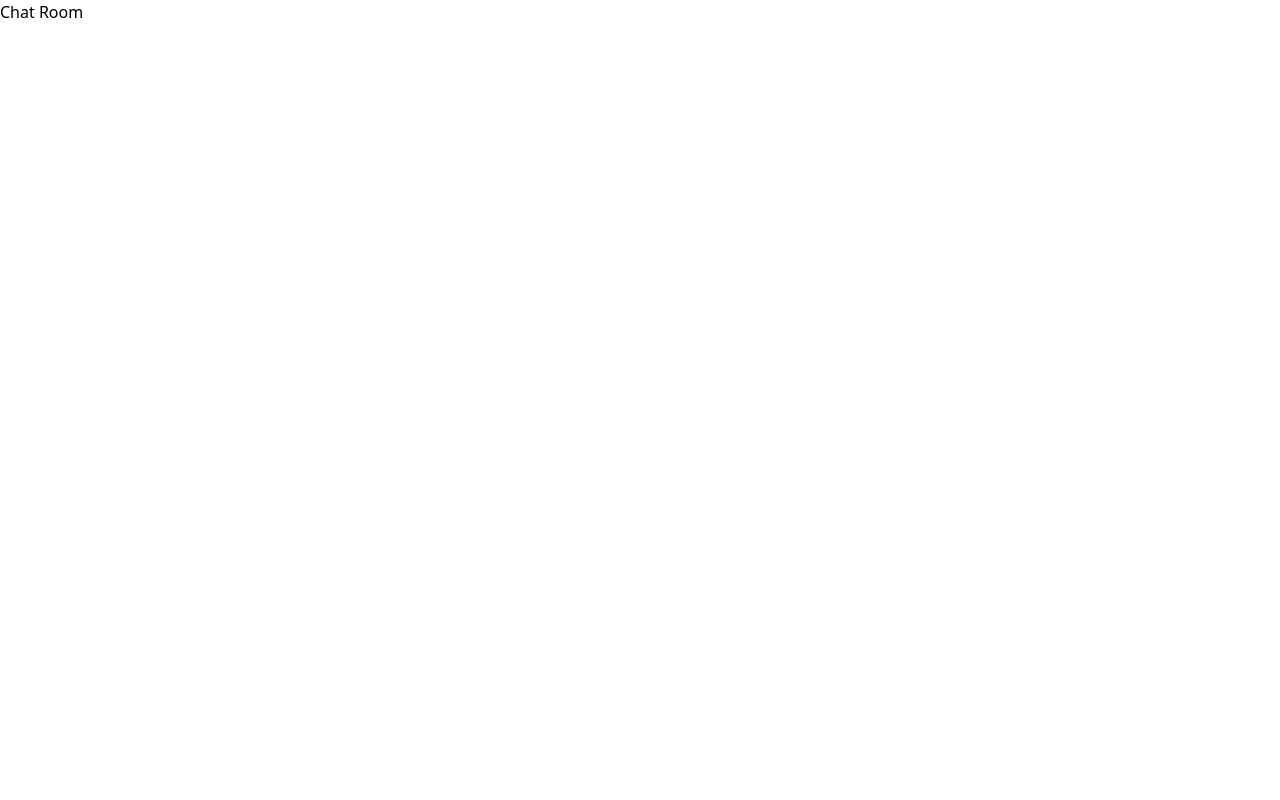
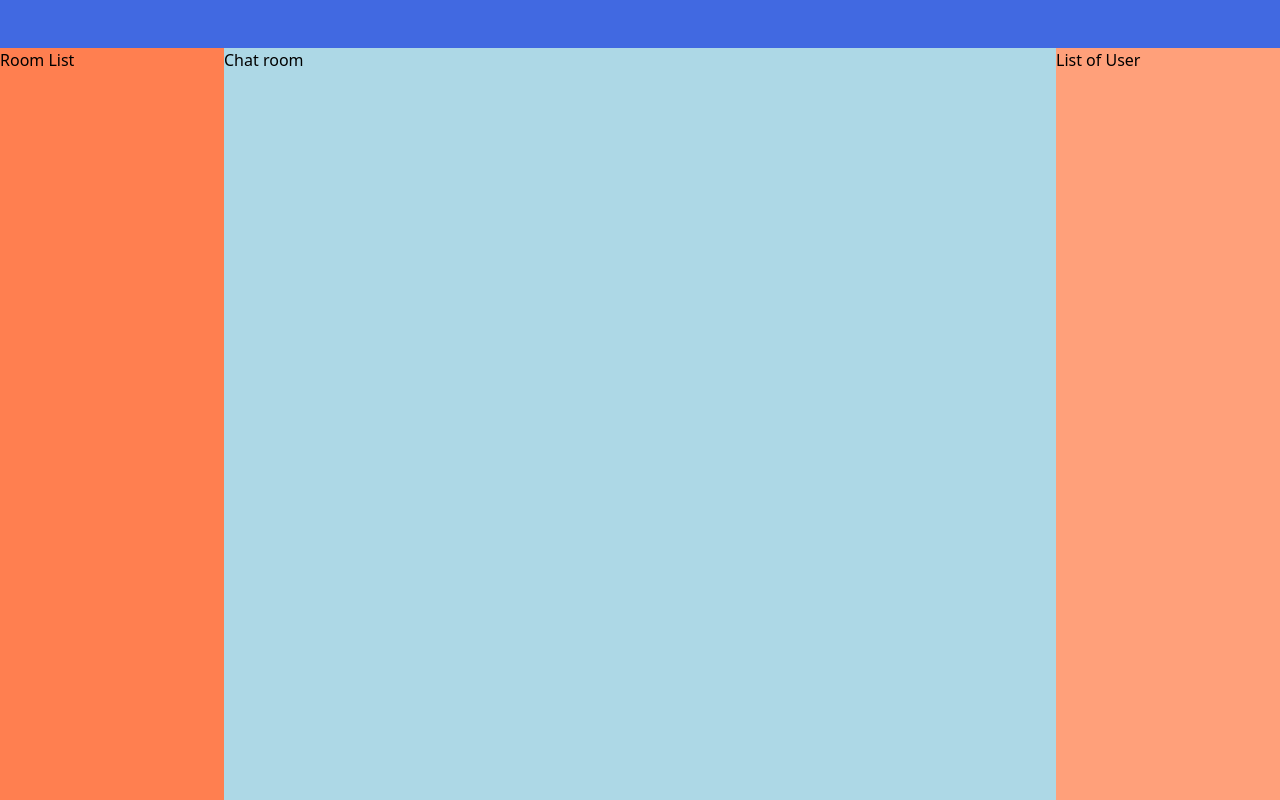
Before and after one commit to bbompk/network-final-proj, a React (Vite) app in the folder frontend/: page /chat in a window 1280 px wide. Built offline with nearby package versions, Linux system fonts and the light colour scheme.

Commit message:
initialize layout for ChatRoom Page

```diff
--- /dev/null
+++ b/frontend/src/components/chatRoom/ChatRoomContainer.tsx
@@ -0,0 +1,7 @@
+export function ChatRoomContainer() {
+  return <>
+  <div style={{height:"100%", minWidth:"20rem", flexGrow:1, backgroundColor:"lightblue"}}>
+    Chat room
+  </div>
+  </>
+}
--- /dev/null
+++ b/frontend/src/components/chatRoom/RoomListContainer.tsx
@@ -0,0 +1,7 @@
+export function RoomListContainer() {
+  return <>
+  <div style={{height:"100%", width:"20%", minWidth:"10rem", maxWidth:"14rem", backgroundColor:"coral"}}>
+    Room List
+  </div>
+  </>
+}
--- /dev/null
+++ b/frontend/src/components/chatRoom/TopBar.tsx
@@ -0,0 +1,10 @@
+import { useUser } from "../UserProvider"
+
+export function TopBar(){
+  const { username } = useUser();
+  return <>
+    <div style={{display:"flex", justifyContent:"flex-end", alignItems:"center", minWidth:"40rem", backgroundColor:"royalblue", height:"3rem",padding:"0.5rem"}}>
+      {username}
+    </div>
+  </>
+}
--- /dev/null
+++ b/frontend/src/components/chatRoom/UserListContainer.tsx
@@ -0,0 +1,7 @@
+export function UserListContainer() {
+  return <>
+  <div style={{height:"100%", width:"20%", minWidth:"10rem", maxWidth:"14rem", backgroundColor:"lightsalmon"}}>
+    List of User
+  </div>
+  </>
+}
--- a/frontend/src/components/pages/ChatRoom.tsx
+++ b/frontend/src/components/pages/ChatRoom.tsx
@@ -1,11 +1,19 @@
 import { useUser } from "../UserProvider"
 import { useNavigate } from "react-router-dom";
+import { TopBar } from "../chatRoom/TopBar";
+import { RoomListContainer } from "../chatRoom/RoomListContainer";
+import { ChatRoomContainer } from "../chatRoom/ChatRoomContainer";
+import { UserListContainer } from "../chatRoom/UserListContainer";
 
 export function ChatRoom() {
-  const { username } = useUser();
-  const navigate = useNavigate();
-
   return <>
-    Chat Room
+    <div style={{display:"flex", flexDirection:"column", height:"100vh"}}>
+      <TopBar/>
+      <div style={{display:"flex", flexDirection:"row", flexGrow:1}}>
+        <RoomListContainer/>
+        <ChatRoomContainer/>
+        <UserListContainer/>
+      </div>
+    </div>
   </>
 }
```
